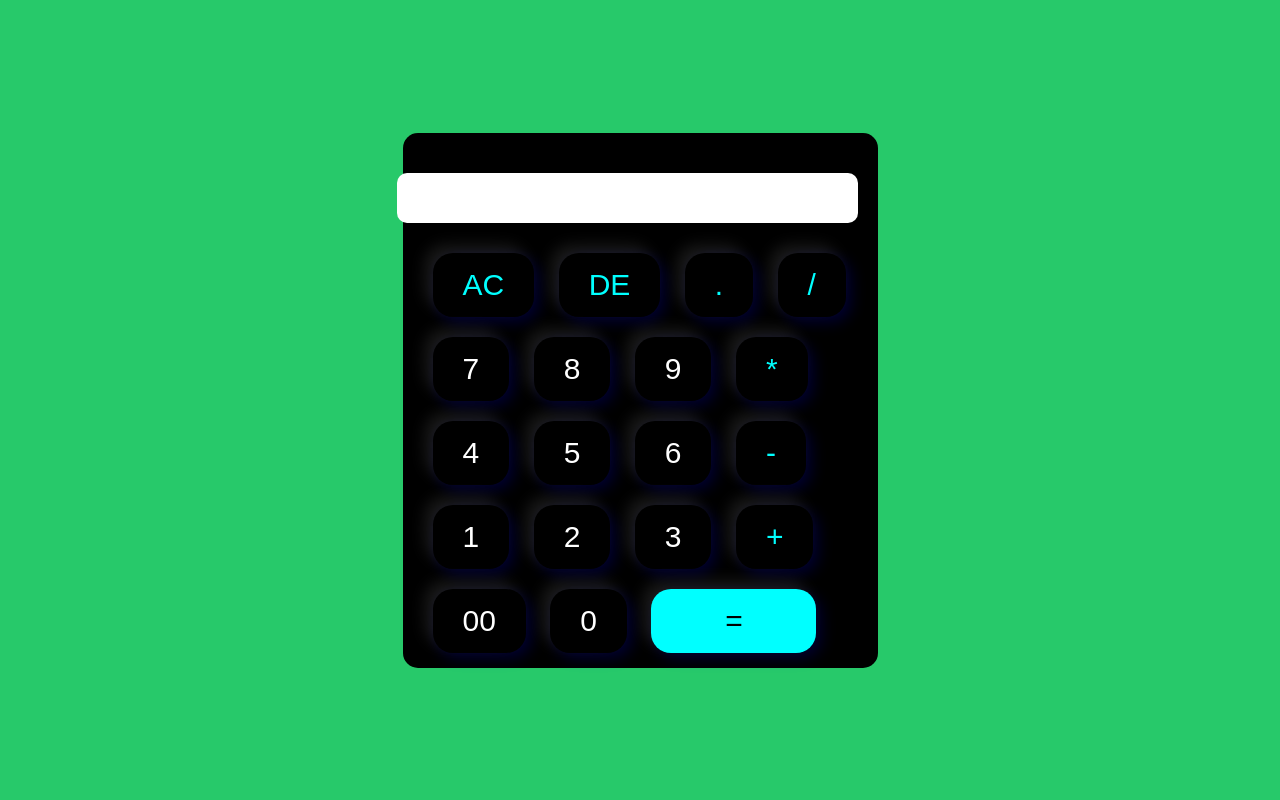
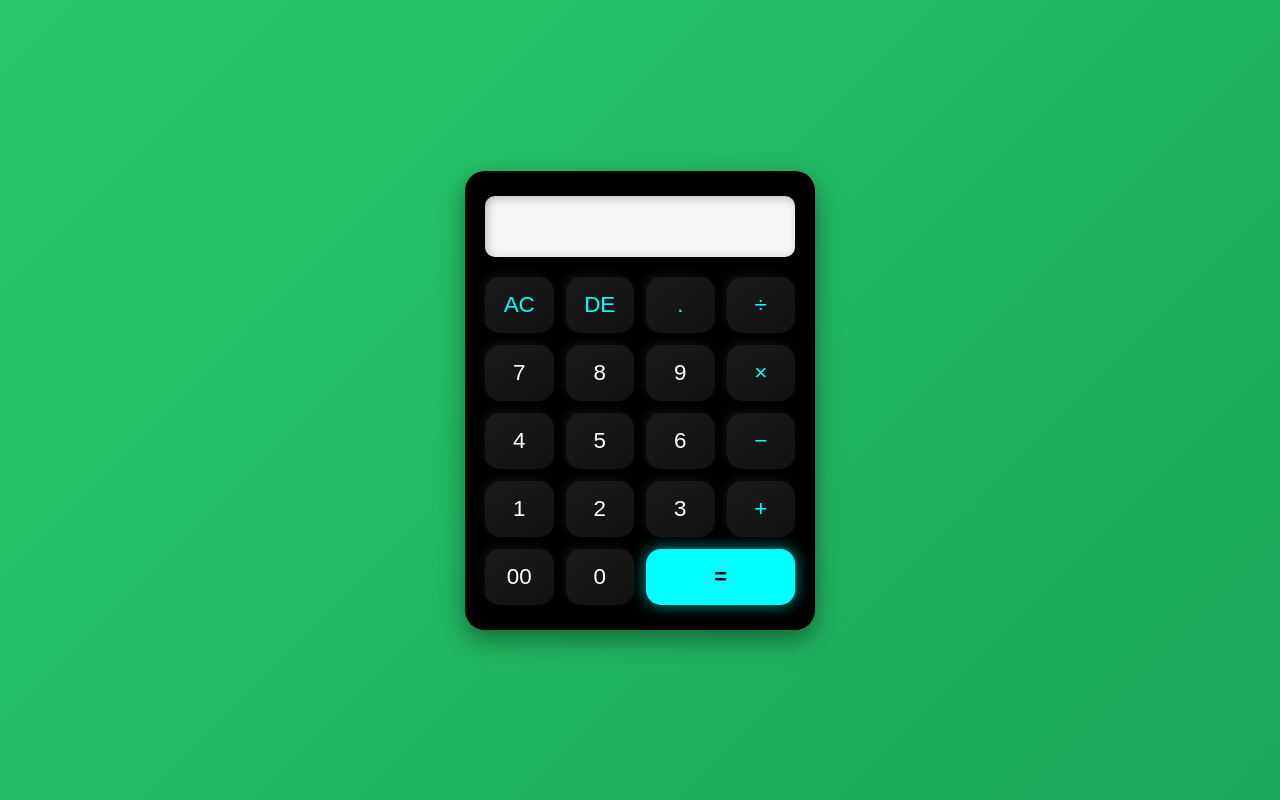
Before and after one commit to BigJohn-dev/Simple-Calculator, a plain HTML site: page index.html in a window 1280 px wide. Drawn offline with Linux system fonts and the light colour scheme.

Commit message:
fix: correct file paths and structure

```diff
--- a/index.html
+++ b/index.html
@@ -1,48 +1,52 @@
 <!DOCTYPE html>
-<html lang="en" xml:lang="en">
+<html lang="en">
     <head>
+        <meta charset="UTF-8">
         <meta name="viewport" content="width=device-width, initial-scale=1.0">
         <title>Project Calculator</title>
         <link rel="stylesheet" href="style.css">
     </head>
     <body>
-        <div class="container">
-            <div class="calculator">
-                <form>
-                    <div class="input-Display">
-                        <input id="display" name="display">
+        <main class="container">
+        <section class="calculator" role="application" aria-label="Simple Calculator">
+            <div class="display">
+            <input
+                id="display"
+                name="display"
+                type="text"
+                readonly
+                aria-label="Calculator display"
+            >
             </div>
-                    <div>
-                        <button type="button" class="operators" onclick="clearDisplay()">AC</button>
-                        <button type="button" class="operators" onclick="deleteLast()">DE</button>
-                        <button type="button" class="operators" onclick="showInput('.')">.</button>
-                        <button type="button" class="operators" onclick="showInput('/')">/</button>
-                    </div>
-                    <div>
+
+            <div class="buttons">
+            <button type="button" class="operators" aria-label="Clear All" onclick="clearDisplay()">AC</button>
+            <button type="button" class="operators" aria-label="Delete Last" onclick="deleteLast()">DE</button>
+            <button type="button" class="operators" aria-label="Decimal" onclick="showInput('.')">.</button>
+            <button type="button" class="operators" aria-label="Divide" onclick="showInput('/')">÷</button>
+
             <button type="button" onclick="showInput('7')">7</button>
             <button type="button" onclick="showInput('8')">8</button>
             <button type="button" onclick="showInput('9')">9</button>
-                        <button type="button" class="operators" onclick="showInput('*')">*</button>
-                    </div>
-                    <div>
+            <button type="button" class="operators" aria-label="Multiply" onclick="showInput('*')">×</button>
+
             <button type="button" onclick="showInput('4')">4</button>
             <button type="button" onclick="showInput('5')">5</button>
             <button type="button" onclick="showInput('6')">6</button>
-                        <button type="button" class="operators" onclick="showInput('-')">-</button>
-                    </div>
-                    <div>
+            <button type="button" class="operators" aria-label="Subtract" onclick="showInput('-')">−</button>
+
             <button type="button" onclick="showInput('1')">1</button>
             <button type="button" onclick="showInput('2')">2</button>
             <button type="button" onclick="showInput('3')">3</button>
-                        <button type="button" class="operators" onclick="showInput('+')">+</button>
-                    </div>
-                    <div>
+            <button type="button" class="operators" aria-label="Add" onclick="showInput('+')">+</button>
+
             <button type="button" onclick="showInput('00')">00</button>
             <button type="button" onclick="showInput('0')">0</button>
-                        <button type="button" class="equal-symbol" onclick="calculate()">=</button>
+            <button type="button" class="equal-symbol" aria-label="Equals" onclick="calculate()">=</button>
             </div>
-                </form>
-            </div>
-        </div>
-        <script src="./index.js"></script>
+        </section>
+        </main>
+
+        <script src="index.js" defer></script>
     </body>
+</html>
--- a/style.css
+++ b/style.css
@@ -1,73 +1,124 @@
-*{
+/* ====== Global Styles ====== */
+* {
   margin: 0;
   padding: 0;
-    font-family: 'Arial', sans-serif;
   box-sizing: border-box;
+  font-family: "Arial", sans-serif;
 }
 
-.container{
+body {
+  height: 100vh;
+  background: linear-gradient(135deg, #27c96a, #1ca65a);
   display: flex;
-    width: 100%;
-    height: 100vh;
-    background: rgb(39, 201, 106);
   align-items: center;
   justify-content: center;
 }
-.calculator{
-    background: rgb(0, 0, 0);
-    padding: 20px;
-    border-radius: 15px;
+
+/* ====== Calculator Container ====== */
+.container {
+  width: 100%;
+  display: flex;
+  align-items: center;
+  justify-content: center;
+  padding: 15px;
 }
 
-.calculator form {
-    display: flex;
-    flex-direction: column;
-    height: 495px;
-    width: 435px;
-}
-.calculator form button {
-    border: 0;
-    outline: 0;
-    padding-top: 15px;
-    padding-bottom: 15px;
-    padding-left: 30px;
-    padding-right: 30px;
+.calculator {
+  background: #000;
+  padding: 25px 20px;
   border-radius: 20px;
-    box-shadow: -8px -8px 15px rgba(255, 255, 255, 0.1), 5px 5px 15px rgba(0, 0, 250, 0.2);
-    background: transparent;
-    font-size: 30px;
-    color: white;
-    cursor: pointer;
-    margin: 10px;
-    vertical-align: top;
-}
-.calculator button:hover {
-    background: rgba(150, 207, 223, 0.63);
-}
-.calculator button:active {
-    background: rgba(199, 243, 255, 0.63);
+  box-shadow: 0 10px 25px rgba(0, 0, 0, 0.4);
+  width: 350px;
+  max-width: 90%;
+  transition: transform 0.3s ease;
 }
 
-form .input-Display{
+.calculator:hover {
+  transform: translateY(-5px);
+}
+
+/* ====== Display Section ====== */
+.display {
   display: flex;
   justify-content: flex-end;
-    margin: 20px 0px;
-    border-radius: 25px;
-}
-form .input-Display input{
-    text-align: right;
-    font-size: 35px;
-    padding: 5px;
-    border-radius: 10px;
-    border: none;
-    color: #000;
-}
-form button.equal-symbol{
-    width: 165px;
-    background-color: aqua;
-    color: rgb(0, 0, 0);
+  margin-bottom: 20px;
 }
 
-form button.operators{
-    color: aqua;
+.display input {
+  width: 100%;
+  text-align: right;
+  font-size: 2rem;
+  padding: 12px;
+  border: none;
+  border-radius: 10px;
+  background: #f5f5f5;
+  color: #000;
+  box-shadow: inset -2px -2px 8px rgba(255, 255, 255, 0.2),
+              inset 2px 2px 8px rgba(0, 0, 0, 0.25);
 }
+
+/* ====== Buttons Layout ====== */
+.buttons {
+  display: grid;
+  grid-template-columns: repeat(4, 1fr);
+  gap: 12px;
+}
+
+/* ====== Buttons ====== */
+button {
+  border: none;
+  outline: none;
+  padding: 15px;
+  border-radius: 15px;
+  background: linear-gradient(145deg, #1a1a1a, #111);
+  box-shadow: -3px -3px 8px rgba(255, 255, 255, 0.05),
+               3px 3px 8px rgba(0, 0, 0, 0.3);
+  color: white;
+  font-size: 1.4rem;
+  cursor: pointer;
+  transition: all 0.2s ease-in-out;
+}
+
+button:hover {
+  background: linear-gradient(145deg, #2c2c2c, #191919);
+}
+
+button:active {
+  transform: scale(0.96);
+}
+
+/* ====== Operator Buttons ====== */
+button.operators {
+  color: #00ffff;
+}
+
+/* ====== Equal Button ====== */
+button.equal-symbol {
+  grid-column: span 2;
+  background: #00ffff;
+  color: #000;
+  font-weight: bold;
+  box-shadow: 0 0 15px rgba(0, 255, 255, 0.6);
+}
+
+button.equal-symbol:hover {
+    background: #18f0ff;
+    box-shadow: 0 0 20px rgba(0, 255, 255, 0.8);
+}
+
+/* ====== Responsive Design ====== */
+@media (max-width: 420px) {
+    .calculator {
+        width: 100%;
+        padding: 20px;
+    }
+
+    .display input {
+        font-size: 1.6rem;
+    }
+
+    button {
+        font-size: 1.2rem;
+        padding: 12px;
+    }
+}
```
Lines whose indentation alone changed are shown as unchanged.
